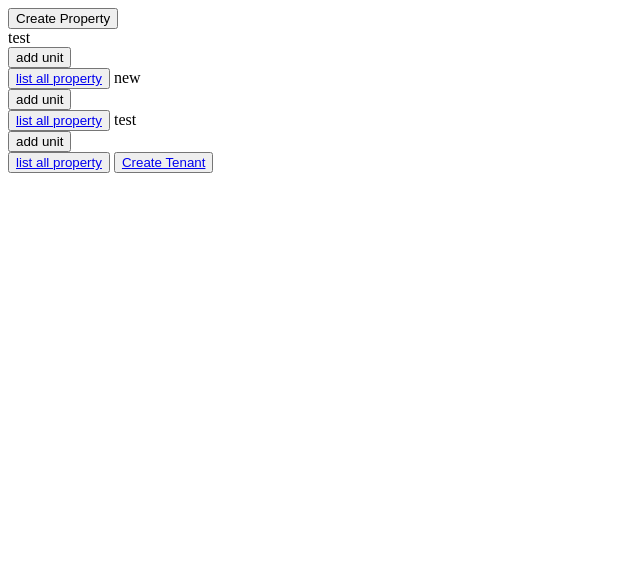
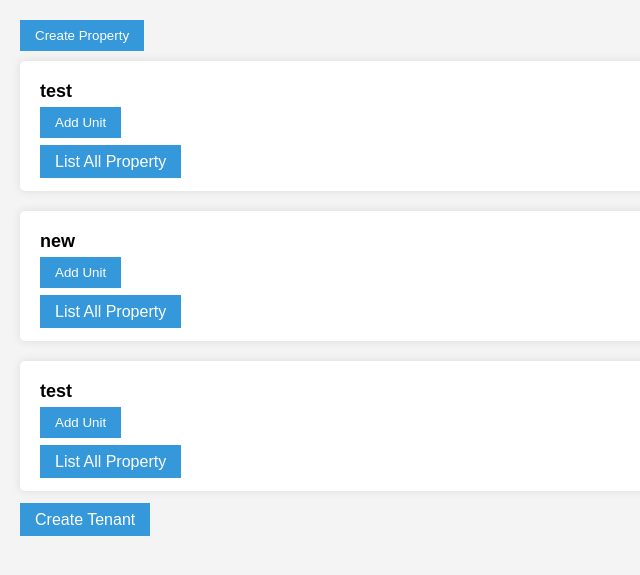
Before and after one commit to achuprasad/tenants_test, a Django app: page / in a window 1280 px wide. Shown: the top 575 px of the page, without its empty margins (0-640 px from the left). Run offline with Django 4.2, Linux system fonts and the light colour scheme; data comes from the database, SQL or seed files in the repository.

Commit message:
updates in html

```diff
--- a/propertymanagement_app/templates/prop_list.html
+++ b/propertymanagement_app/templates/prop_list.html
@@ -1,32 +1,67 @@
 <!DOCTYPE html>
-<!--[if lt IE 7]>      <html class="no-js lt-ie9 lt-ie8 lt-ie7"> <![endif]-->
-<!--[if IE 7]>         <html class="no-js lt-ie9 lt-ie8"> <![endif]-->
-<!--[if IE 8]>         <html class="no-js lt-ie9"> <![endif]-->
-<!--[if gt IE 8]>      <html class="no-js"> <!--<![endif]-->
 <html>
 <head>
     <meta charset="utf-8">
     <meta http-equiv="X-UA-Compatible" content="IE=edge">
-        <title></title>
+    <title>Property Management</title>
     <meta name="description" content="">
     <meta name="viewport" content="width=device-width, initial-scale=1">
-        <link rel="stylesheet" href="">
+    <style>
+        body {
+            font-family: Arial, sans-serif;
+            margin: 20px;
+            padding: 0;
+            background-color: #f4f4f4;
+        }
+        form {
+            margin-bottom: 10px;
+        }
+        button, a {
+            padding: 8px 15px;
+            border: none;
+            background-color: #3498db;
+            color: white;
+            text-decoration: none;
+            cursor: pointer;
+        }
+        button:hover, a:hover {
+            background-color: #2980b9;
+        }
+        .property-container {
+            background-color: white;
+            padding: 20px;
+            margin-bottom: 20px;
+            border-radius: 5px;
+            box-shadow: 0 0 10px rgba(0, 0, 0, 0.1);
+        }
+        .property-name {
+            font-size: 18px;
+            font-weight: bold;
+            margin-bottom: 5px;
+        }
+        .unit-button {
+            margin-bottom: 5px;
+        }
+        .tenant-button {
+            margin-right: 10px;
+        }
+    </style>
 </head>
 <body>
     <form method="GET" action="{% url 'create-property' %}">
         <button type="submit">Create Property</button>
     </form>
     {% for i in props %}
-        {{i.name}}
+    <div class="property-container">
+        <div class="property-name">{{ i.name }}</div>
         <form method="get" action="{% url 'create-unit' %}">
             {% csrf_token %}
-            <input type='hidden' name='prop_id' value={{i.id}}>
-            <button>add unit</button>
+            <input type='hidden' name='prop_id' value={{ i.id }}>
+            <button class="unit-button">Add Unit</button>
         </form>
-        <button><a href='/property/?prop_id={{i.id}}'>list all property</a></button>
+        <a class="tenant-button" href='/property/?prop_id={{ i.id }}'>List All Property</a>
+    </div>
     {% endfor %}
-
-
-       <button><a href="/create-tenant-profile/">Create Tenant</a></button>
+    <a href="/create-tenant-profile/">Create Tenant</a>
 </body>
 </html>
```
Lines whose indentation alone changed are shown as unchanged.
